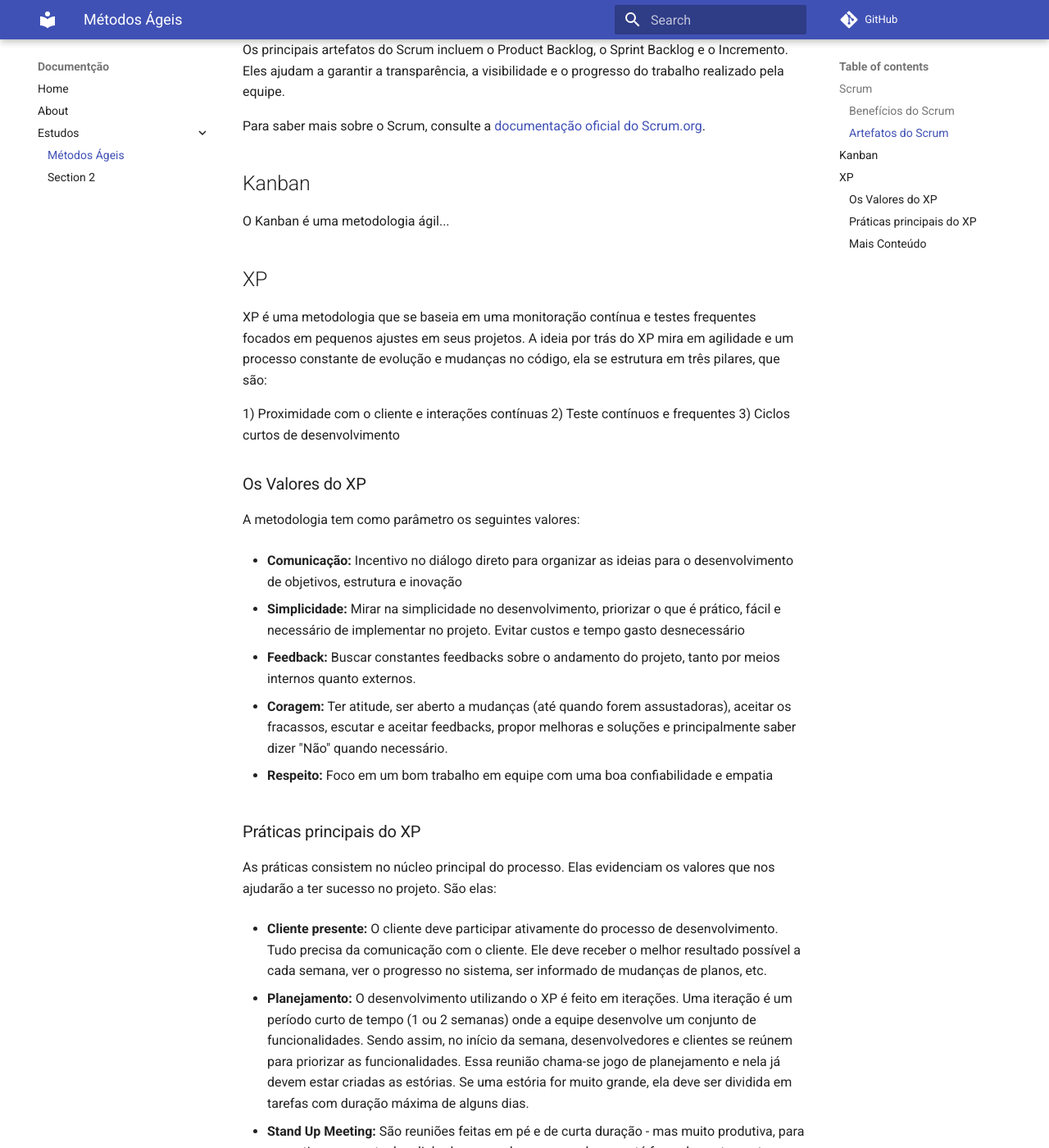
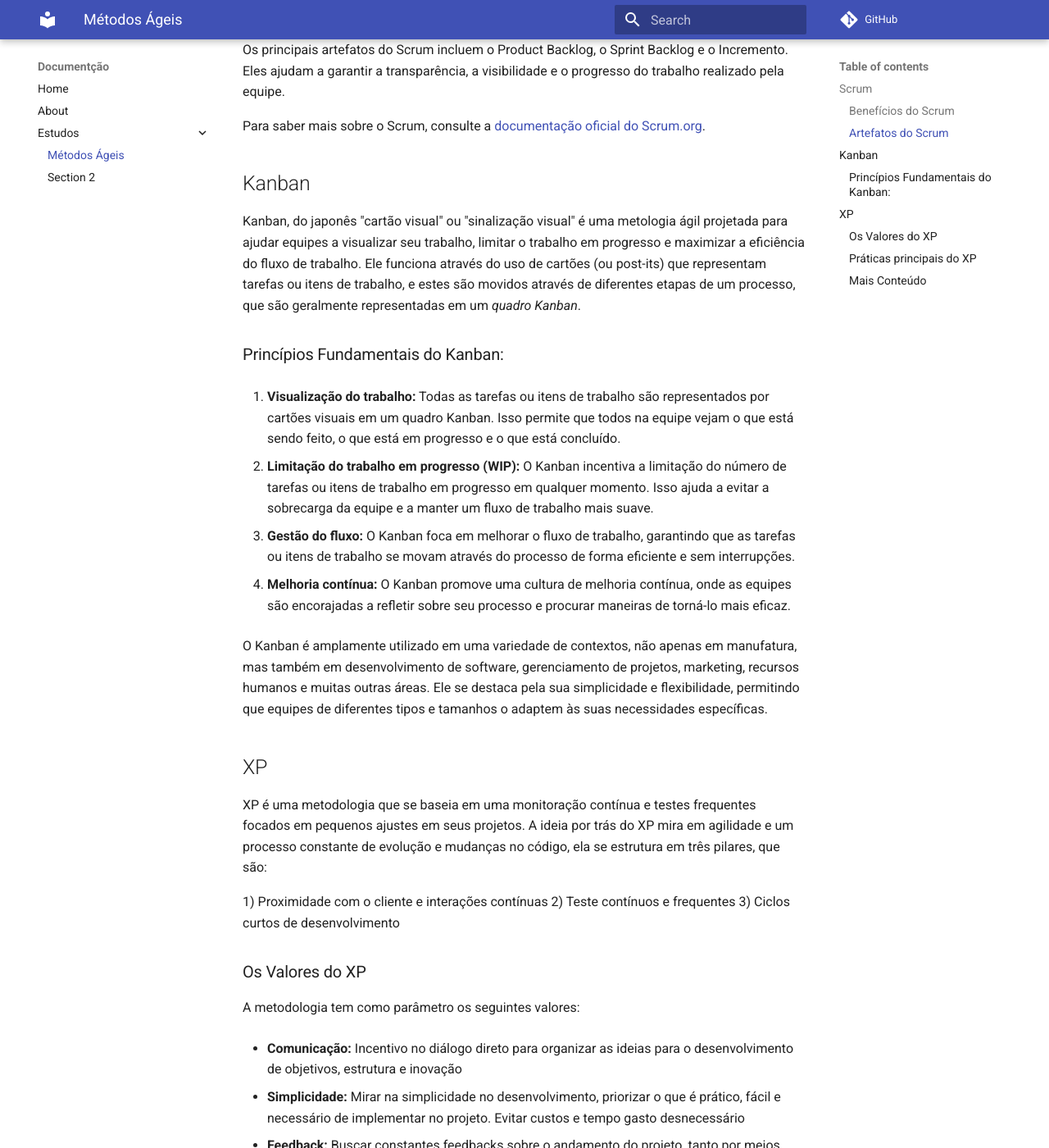
Before and after one commit to unb-mds/2024-1-forUnB, an MkDocs documentation site: the page built from docs/estudos/metodos-ageis.md, in a window 1280 px wide and 1400 px high, scrolled down 593 px. Shown: the whole window at 82% size. Built offline with MkDocs 1.6.1 and Material for MkDocs 9.7.7, drawn with Linux system fonts in a browser that asks for light colours; comment, search, counter and statistics services are not loaded.

Commit message:
changing studies tab

```diff
--- a/docs/estudos/metodos-ageis.md
+++ b/docs/estudos/metodos-ageis.md
@@ -19,7 +19,20 @@ Para saber mais sobre o Scrum, consulte a [documentação oficial do Scrum.org](
 
 ## Kanban
 
-O Kanban é uma metodologia ágil...
+Kanban, do japonês "cartão visual" ou "sinalização visual" é uma metologia ágil projetada para ajudar equipes a visualizar seu trabalho, limitar o trabalho em progresso e maximizar a eficiência do fluxo de trabalho. Ele funciona através do uso de cartões (ou post-its) que representam tarefas ou itens de trabalho, e estes são movidos através de diferentes etapas de um processo, que são geralmente representadas em um *quadro Kanban*.
+
+### Princípios Fundamentais do Kanban:
+
+1. **Visualização do trabalho:** Todas as tarefas ou itens de trabalho são representados por cartões visuais em um quadro Kanban. Isso permite que todos na equipe vejam o que está sendo feito, o que está em progresso e o que está concluído.
+
+2. **Limitação do trabalho em progresso (WIP):** O Kanban incentiva a limitação do número de tarefas ou itens de trabalho em progresso em qualquer momento. Isso ajuda a evitar a sobrecarga da equipe e a manter um fluxo de trabalho mais suave.
+
+3. **Gestão do fluxo:** O Kanban foca em melhorar o fluxo de trabalho, garantindo que as tarefas ou itens de trabalho se movam através do processo de forma eficiente e sem interrupções.
+
+4. **Melhoria contínua:** O Kanban promove uma cultura de melhoria contínua, onde as equipes são encorajadas a refletir sobre seu processo e procurar maneiras de torná-lo mais eficaz.
+
+O Kanban é amplamente utilizado em uma variedade de contextos, não apenas em manufatura, mas também em desenvolvimento de software, gerenciamento de projetos, marketing, recursos humanos e muitas outras áreas. Ele se destaca pela sua simplicidade e flexibilidade, permitindo que equipes de diferentes tipos e tamanhos o adaptem às suas necessidades específicas.
+
 
 ## XP
 
```
